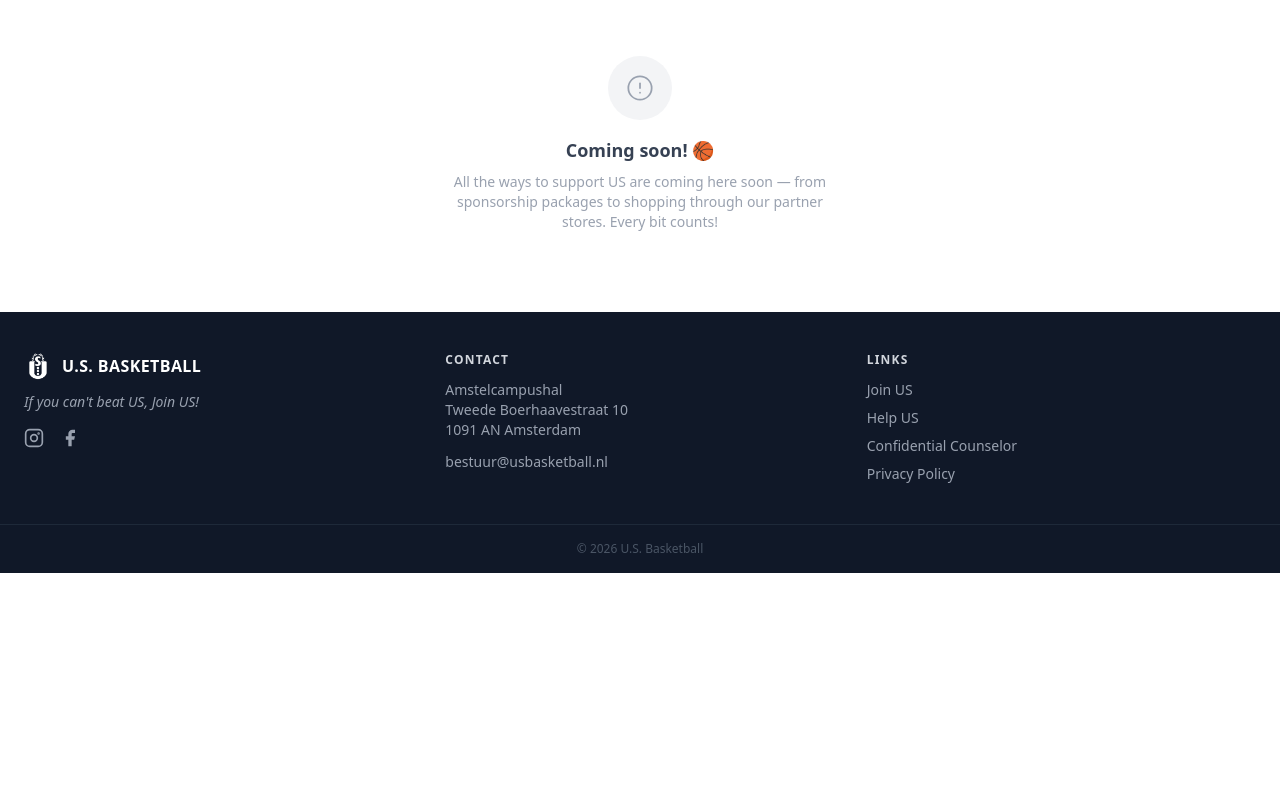
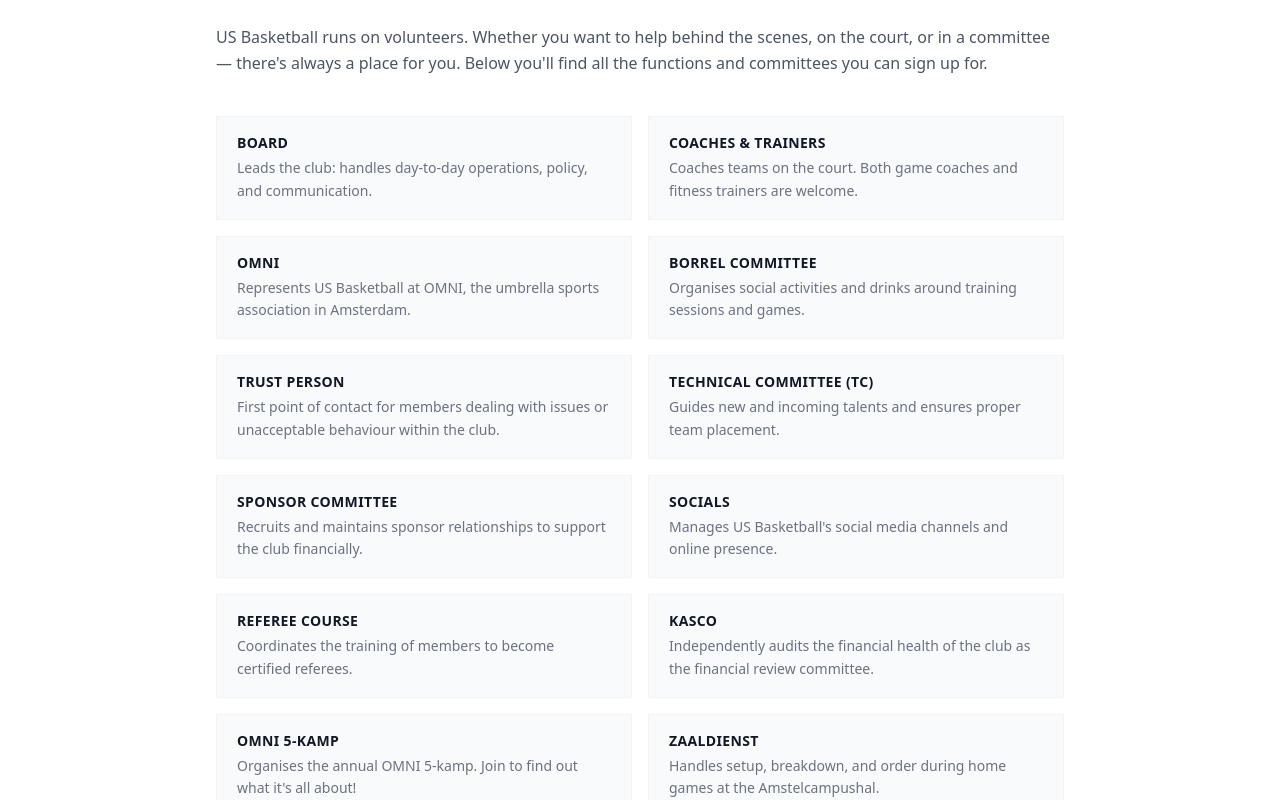
Before and after one commit to usbasketball/usbasketball, a Next.js app: page /en/help-us in a window 1280 px wide. Shown: the part 260-1060 px from the top of the page. Before the commit the page ends 833 px from the top, so only its background shows below. Built offline with nearby package versions, Linux system fonts and the light colour scheme.

Commit message:
Content update

```diff
--- a/src/app/[locale]/help-us/page.tsx
+++ b/src/app/[locale]/help-us/page.tsx
@@ -1,7 +1,7 @@
 import type {Metadata} from "next";
 import {notFound} from "next/navigation";
 import PageHeader from "@/components/ui/PageHeader";
-import PlaceholderContent from "@/components/ui/PlaceholderContent";
+import Button from "@/components/ui/Button";
 import {isValidLocale, getDictionary} from "@/lib/i18n";
 import type {Locale} from "@/lib/i18n";
 import {getAlternates} from "@/lib/seo";
@@ -24,6 +24,152 @@
   };
 }
 
+const content = {
+  nl: {
+    intro:
+      "US Basketball draait op vrijwilligers. Of je nu wil meehelpen achter de schermen, op de vloer, of in een commissie — er is altijd een plek voor jou. Hieronder vind je alle functies en commissies waar je je voor kunt opgeven.",
+    cta: "Stuur een e-mail naar bestuur@usbasketball.nl om je aan te melden voor een functie of commissie.",
+    committees: [
+      {
+        name: "Bestuur",
+        description:
+          "Leidt de vereniging: regelt de dagelijkse gang van zaken, beleid en communicatie.",
+      },
+      {
+        name: "Coaches & Trainers",
+        description:
+          "Leidt teams op het veld. Zowel spelcoaches als conditietrainers zijn welkom.",
+      },
+      {
+        name: "OMNI",
+        description:
+          "Vertegenwoordigt US Basketball bij OMNI, de overkoepelende sportvereniging in Amsterdam.",
+      },
+      {
+        name: "Borrelcommissie",
+        description:
+          "Organiseert de sociale activiteiten en borrels rondom trainingen en wedstrijden.",
+      },
+      {
+        name: "Vertrouwenspersoon",
+        description:
+          "Eerste aanspreekpunt voor leden bij problemen of ongewenst gedrag binnen de club.",
+      },
+      {
+        name: "Technische Commissie (TC)",
+        description:
+          "Begeleidt nieuwe en aankomende talenten en zorgt voor de juiste teamindeling.",
+      },
+      {
+        name: "Sponsorcommissie",
+        description:
+          "Werft en onderhoudt sponsorrelaties om de club financieel te ondersteunen.",
+      },
+      {
+        name: "Socials",
+        description:
+          "Beheert de sociale media van US Basketball en zorgt voor online zichtbaarheid.",
+      },
+      {
+        name: "Scheidsrechterscursus",
+        description:
+          "Coördineert de opleiding van leden tot gecertificeerde scheidsrechters.",
+      },
+      {
+        name: "KasCo",
+        description:
+          "Controleert de financiële gezondheid van de vereniging als onafhankelijke kascommissie.",
+      },
+      {
+        name: "OMNI 5-kamp",
+        description:
+          "Organiseert de jaarlijkse OMNI 5-kamp. Doe mee om erachter te komen wat het inhoudt!",
+      },
+      {
+        name: "Zaaldienst",
+        description:
+          "Zorgt voor de opbouw, afbouw en orde tijdens thuiswedstrijden in de Amstelcampushal.",
+      },
+      {
+        name: "ITUS Commissie",
+        description:
+          "Organiseert het jaarlijkse interne toernooi voor US-leden.",
+      },
+    ],
+  },
+  en: {
+    intro:
+      "US Basketball runs on volunteers. Whether you want to help behind the scenes, on the court, or in a committee — there's always a place for you. Below you'll find all the functions and committees you can sign up for.",
+    cta: "Send an email to bestuur@usbasketball.nl to sign up for a function or committee.",
+    committees: [
+      {
+        name: "Board",
+        description:
+          "Leads the club: handles day-to-day operations, policy, and communication.",
+      },
+      {
+        name: "Coaches & Trainers",
+        description:
+          "Coaches teams on the court. Both game coaches and fitness trainers are welcome.",
+      },
+      {
+        name: "OMNI",
+        description:
+          "Represents US Basketball at OMNI, the umbrella sports association in Amsterdam.",
+      },
+      {
+        name: "Borrel Committee",
+        description:
+          "Organises social activities and drinks around training sessions and games.",
+      },
+      {
+        name: "Trust Person",
+        description:
+          "First point of contact for members dealing with issues or unacceptable behaviour within the club.",
+      },
+      {
+        name: "Technical Committee (TC)",
+        description:
+          "Guides new and incoming talents and ensures proper team placement.",
+      },
+      {
+        name: "Sponsor Committee",
+        description:
+          "Recruits and maintains sponsor relationships to support the club financially.",
+      },
+      {
+        name: "Socials",
+        description:
+          "Manages US Basketball's social media channels and online presence.",
+      },
+      {
+        name: "Referee Course",
+        description:
+          "Coordinates the training of members to become certified referees.",
+      },
+      {
+        name: "KasCo",
+        description:
+          "Independently audits the financial health of the club as the financial review committee.",
+      },
+      {
+        name: "OMNI 5-kamp",
+        description:
+          "Organises the annual OMNI 5-kamp. Join to find out what it's all about!",
+      },
+      {
+        name: "Zaaldienst",
+        description:
+          "Handles setup, breakdown, and order during home games at the Amstelcampushal.",
+      },
+      {
+        name: "ITUS Committee",
+        description: "Organises the annual internal tournament for US members.",
+      },
+    ],
+  },
+} as const;
+
 export default async function HelpUs({
   params,
 }: {
@@ -32,13 +178,42 @@
   const {locale} = await params;
   if (!isValidLocale(locale)) notFound();
   const t = getDictionary(locale).helpUs;
+  const {intro, cta, committees} = content[locale];
+
   return (
     <>
       <PageHeader title={t.title} subtitle={t.subtitle} />
-      <PlaceholderContent
-        title={getDictionary(locale).placeholder.underConstruction}
-        description={t.placeholder}
-      />
+
+      <div className="max-w-4xl mx-auto px-4 sm:px-6 py-12">
+        <p className="text-gray-600 leading-relaxed mb-10">{intro}</p>
+
+        <div className="grid grid-cols-1 sm:grid-cols-2 gap-4">
+          {committees.map((c) => (
+            <div
+              key={c.name}
+              className="border border-gray-100 bg-gray-50 px-5 py-4"
+            >
+              <h3 className="font-black uppercase text-sm tracking-wide text-gray-900 mb-1">
+                {c.name}
+              </h3>
+              <p className="text-gray-500 text-sm leading-relaxed">
+                {c.description}
+              </p>
+            </div>
+          ))}
+        </div>
+
+        <div className="mt-10 border-l-2 border-gray-200 pl-4">
+          <p className="text-gray-600 text-sm">{cta}</p>
+          <Button
+            href="mailto:bestuur@usbasketball.nl"
+            size="sm"
+            className="mt-4"
+          >
+            bestuur@usbasketball.nl
+          </Button>
+        </div>
+      </div>
     </>
   );
 }
--- a/src/app/not-found.tsx
+++ b/src/app/not-found.tsx
@@ -1,7 +1,7 @@
 import Button from "@/components/ui/Button";
-import {Inter} from "next/font/google";
 import Header from "@/components/layout/Header";
 import Footer from "@/components/layout/Footer";
+import {Inter} from "next/font/google";
 import {defaultLocale, getDictionary} from "@/lib/i18n";
 import "./globals.css";
 
@@ -18,16 +18,31 @@
       >
         <Header locale={locale} dict={dict} />
         <main className="flex-1 flex flex-col items-center justify-center px-4 py-24 text-center">
-          <p className="text-gray-900 font-black text-6xl sm:text-8xl leading-none mb-4">
-            404
+          {/* Basketball icon */}
+          <div className="relative mb-8 select-none">
+            <span
+              className="text-8xl sm:text-9xl"
+              role="img"
+              aria-label="basketball"
+            >
+              🏀
+            </span>
+            <span className="absolute -top-2 -right-4 bg-gray-900 text-white text-xs font-black px-2 py-0.5 uppercase tracking-wide rotate-12">
+              Air ball
+            </span>
+          </div>
+
+          <p className="text-gray-400 text-xs font-bold uppercase tracking-widest mb-3">
+            Error 404
           </p>
-          <h1 className="text-gray-900 font-black text-2xl sm:text-3xl uppercase tracking-tight mb-3">
-            Page not found
+          <h1 className="text-gray-900 font-black text-3xl sm:text-4xl uppercase tracking-tight mb-3">
+            Shot missed.
           </h1>
-          <p className="text-gray-500 text-sm max-w-sm mb-8">
-            The page you&apos;re looking for doesn&apos;t exist or has been
-            moved.
+          <p className="text-gray-500 text-sm max-w-xs mb-8">
+            This page doesn&apos;t exist — even Steph Curry misses sometimes.
+            Let&apos;s get you back on the court.
           </p>
+
           <Button href="/" size="md">
             Back to home
           </Button>
```
